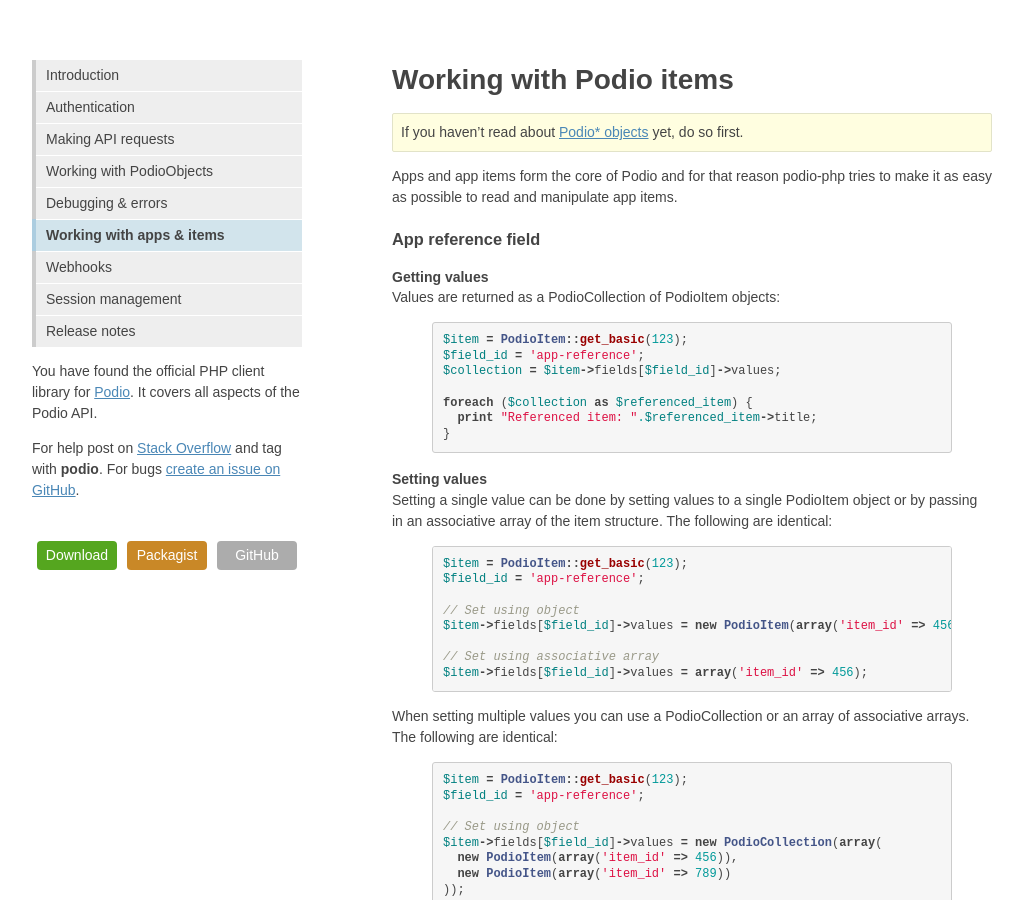
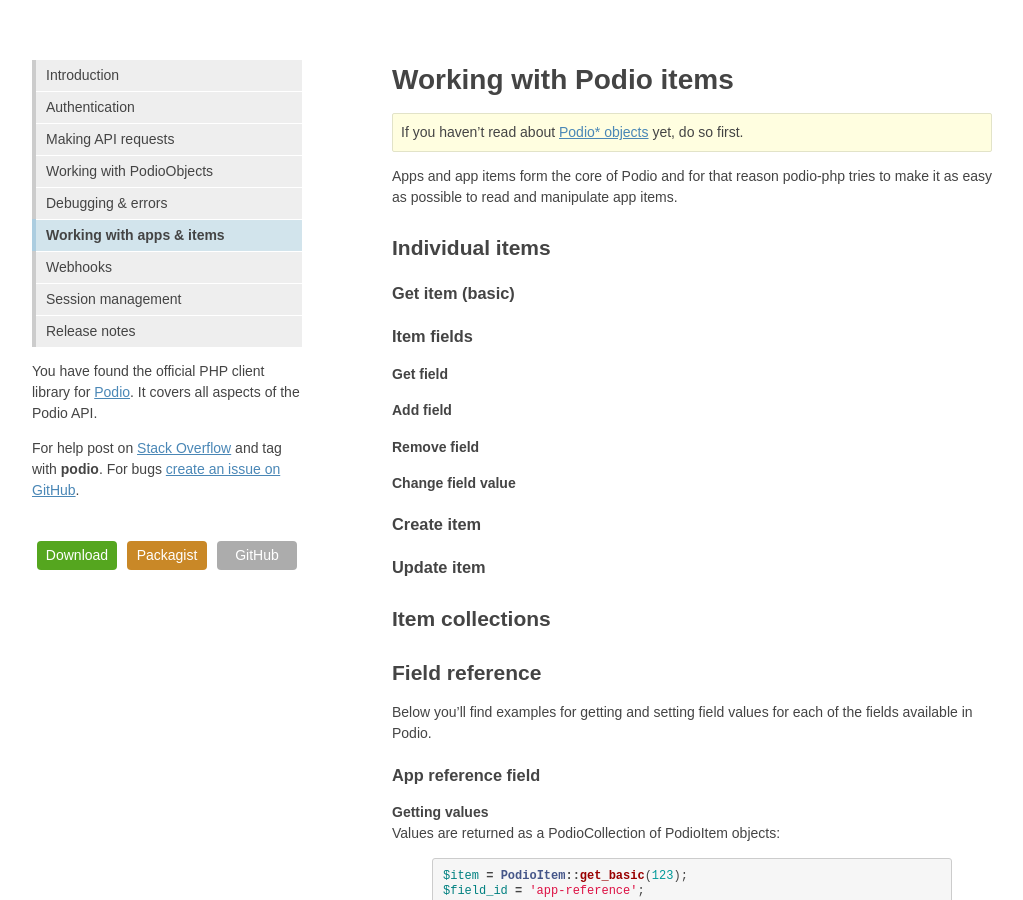
Before and after one commit to podio-community/podio-php, a Jekyll site: the page built from items/index.md, in a window 1280 px wide and 900 px high. Shown: the whole window, without its empty margins (128-1151 px from the left). Built offline with Jekyll 4.4.1, drawn with Linux system fonts in a browser that asks for light colours.

Commit message:
Add notes about missing sections

```diff
--- a/items/index.md
+++ b/items/index.md
@@ -8,7 +8,21 @@ active: items
 
 Apps and app items form the core of Podio and for that reason podio-php tries to make it as easy as possible to read and manipulate app items.
 
+## Individual items
+### Get item (basic)
+### Item fields
+#### Get field
+#### Add field
+#### Remove field
+#### Change field value
+### Create item
+### Update item
 
+## Item collections
+
+
+## Field reference
+Below you'll find examples for getting and setting field values for each of the fields available in Podio.
 
 ### App reference field
 
```
